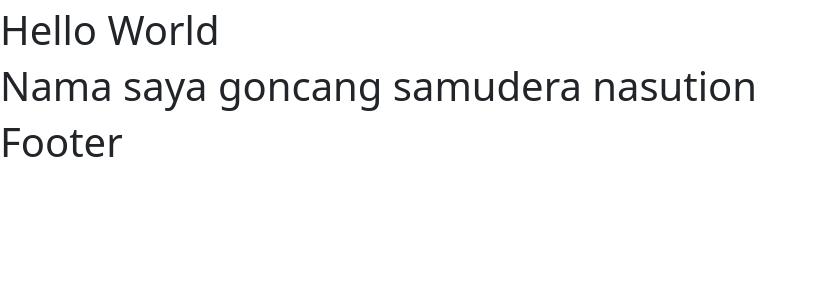
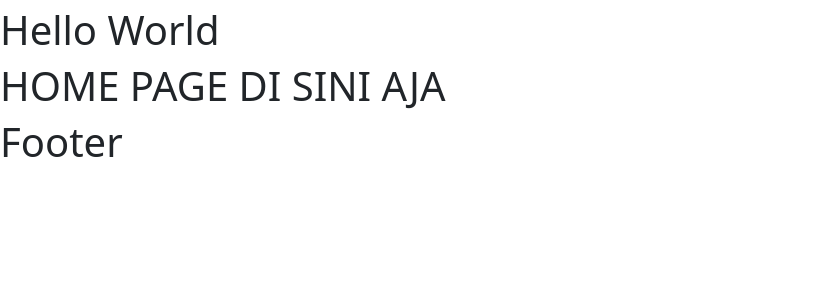
Before and after one commit to goncang1512/TugasPemwebKulinerNusantara, a PHP site: page /resep_nusantara/ in a window 1280 px wide. Shown: the part 50-348 px from the top of the page, without its empty margins (0-814 px from the left). Run offline with PHP 8.4, Linux system fonts and the light colour scheme.

Commit message:
fix: ganti kata jadi HOME PAGE DI SINI AJA

```diff
--- a/index.php
+++ b/index.php
@@ -14,7 +14,7 @@
         <?php include_once("./layouts/navbar.php");?>
     </header>
     <h1>Hello World</h1>
-    <h1>Nama saya goncang samudera nasution</h1>
+    <h1>HOME PAGE DI SINI AJA</h1>
 
     <?php include_once("./layouts/footer.php");?>
     <?php include_once("./layouts/script.php");?>
```
